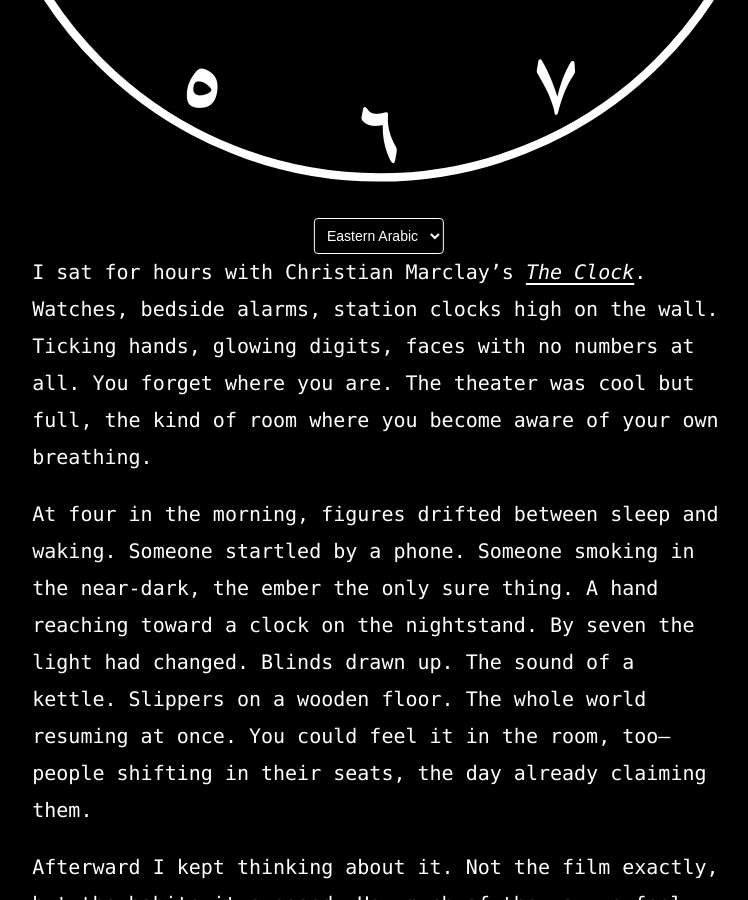
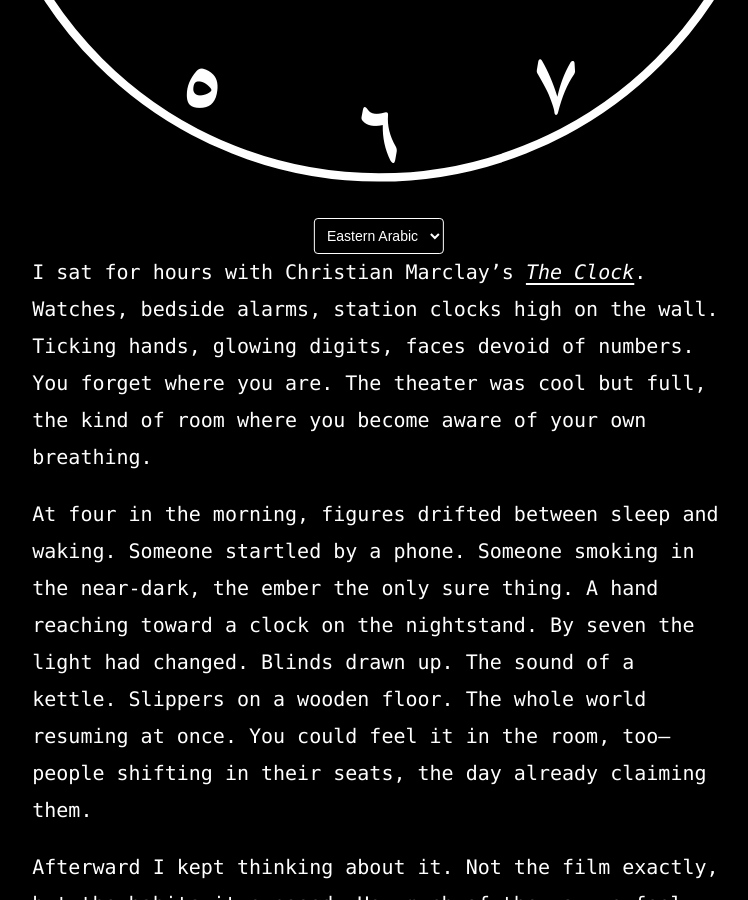
Before and after one commit to benarnav/benarnav.github.io, a Jekyll site: the page built from posts/anticlock.md, in a window 1280 px wide and 900 px high, scrolled down 882 px. Shown: the whole window, without its empty margins (261-1009 px from the left). Built offline with Jekyll 4.4.1, drawn with Linux system fonts in a browser that asks for light colours; some web fonts are replaced.

Commit message:
Refine text

```diff
--- a/posts/anticlock.md
+++ b/posts/anticlock.md
@@ -102,7 +102,7 @@ load_anticlock_fonts: true
     updateClockHands();
 </script>
 
-I sat for hours with Christian Marclay's [*The Clock*](https://www.moma.org/calendar/exhibitions/5746?){:target="_blank" rel="noopener"}. Watches, bedside alarms, station clocks high on the wall. Ticking hands, glowing digits, faces with no numbers at all. You forget where you are. The theater was cool but full, the kind of room where you become aware of your own breathing.
+I sat for hours with Christian Marclay's [*The Clock*](https://www.moma.org/calendar/exhibitions/5746?){:target="_blank" rel="noopener"}. Watches, bedside alarms, station clocks high on the wall. Ticking hands, glowing digits, faces devoid of numbers. You forget where you are. The theater was cool but full, the kind of room where you become aware of your own breathing.
 
 At four in the morning, figures drifted between sleep and waking. Someone startled by a phone. Someone smoking in the near-dark, the ember the only sure thing. A hand reaching toward a clock on the nightstand. By seven the light had changed. Blinds drawn up. The sound of a kettle. Slippers on a wooden floor. The whole world resuming at once. You could feel it in the room, too—people shifting in their seats, the day already claiming them.
 
```
